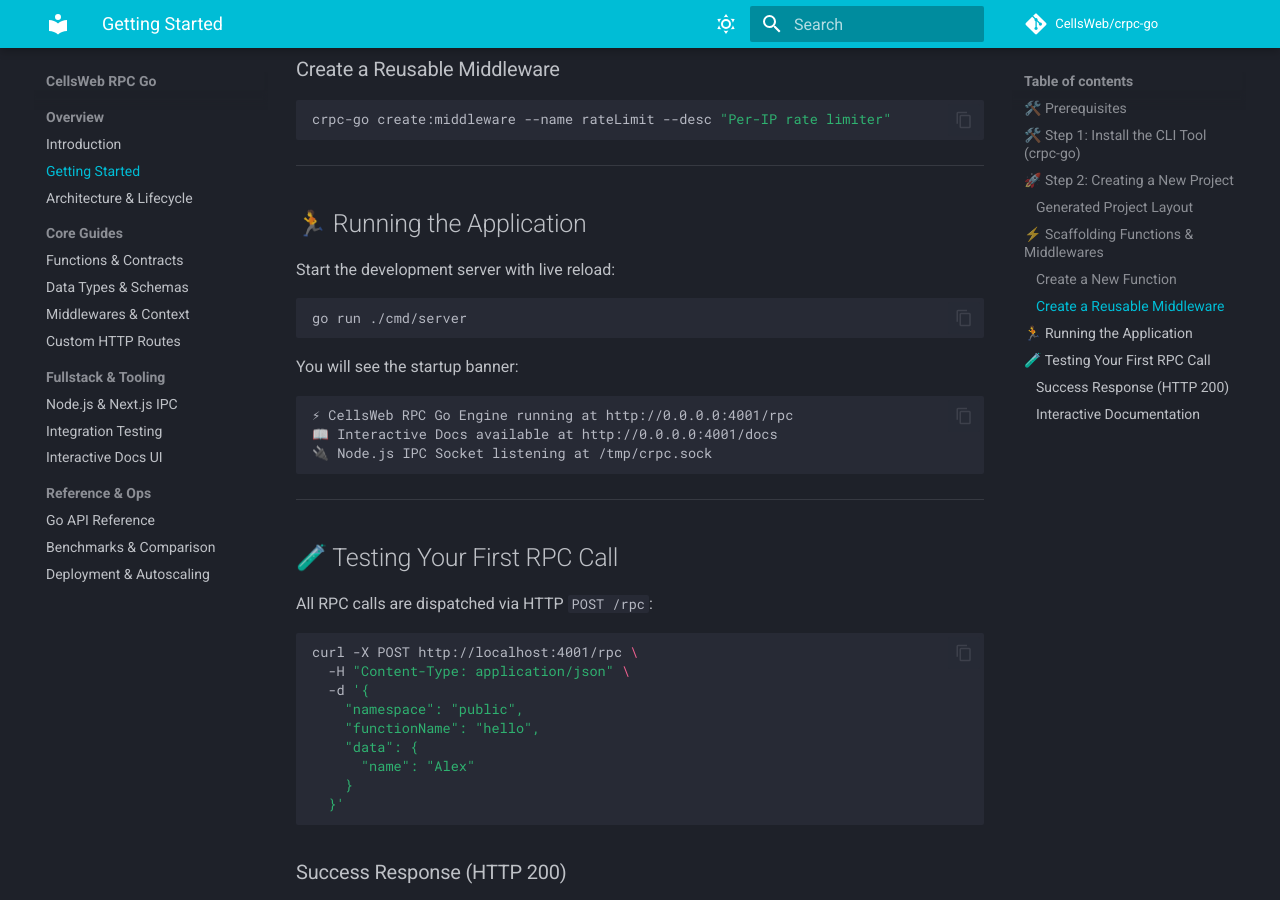
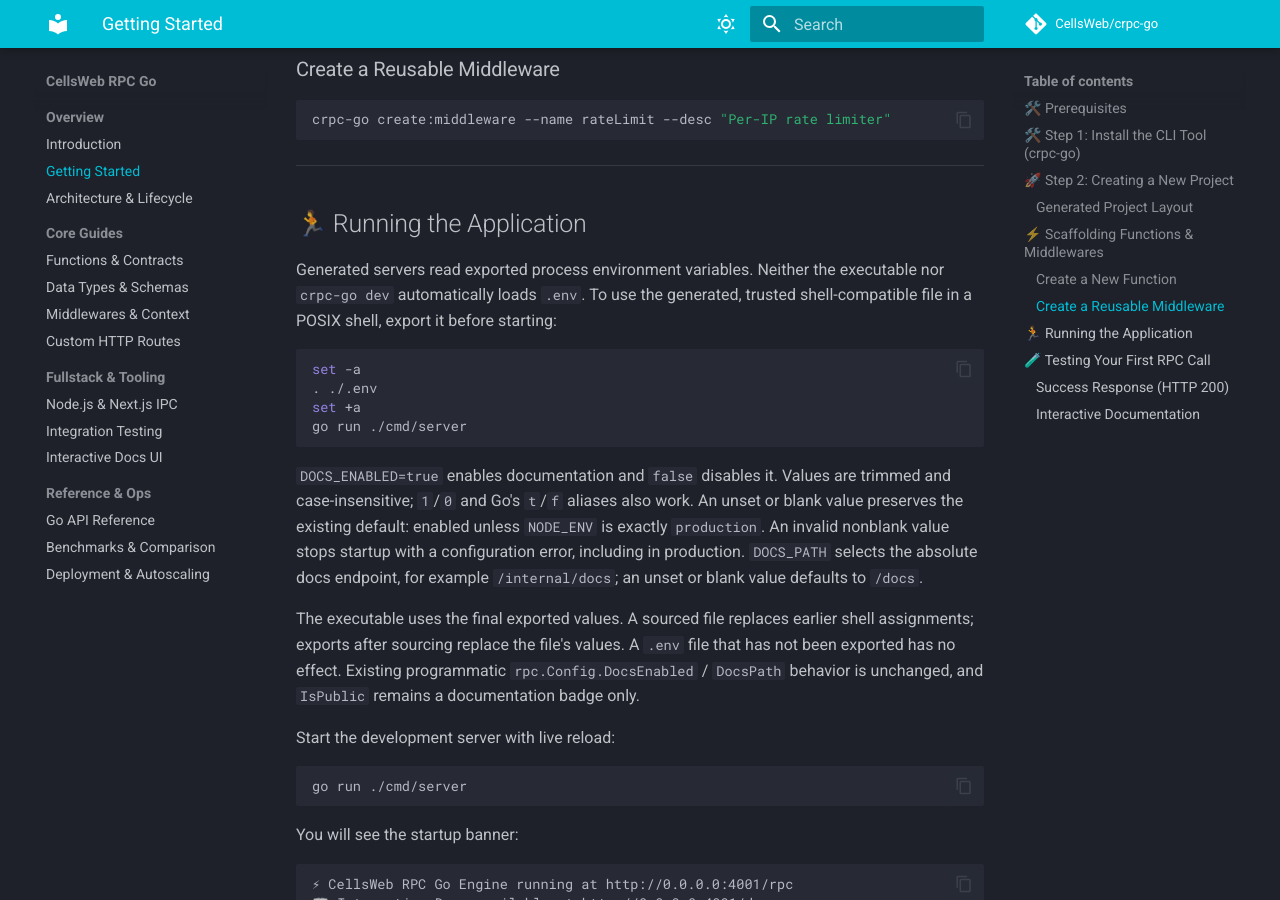
Before and after one commit to CellsWeb/crpc-go, an MkDocs documentation site: the page built from docs/getting-started.md, in a window 1280 px wide and 900 px high, scrolled down 1878 px. Built offline with MkDocs 1.6.1 and Material for MkDocs 9.7.7, drawn with Linux system fonts in a browser that asks for light colours; comment, search, counter and statistics services are not loaded.

Commit message:
fix(scaffold): respect exported documentation environment settings

````diff
--- a/docs/getting-started.md
+++ b/docs/getting-started.md
@@ -102,6 +102,30 @@ crpc-go create:middleware --name rateLimit --desc "Per-IP rate limiter"
 
 ## 🏃 Running the Application
 
+Generated servers read exported process environment variables. Neither the
+executable nor `crpc-go dev` automatically loads `.env`. To use the generated,
+trusted shell-compatible file in a POSIX shell, export it before starting:
+
+```bash
+set -a
+. ./.env
+set +a
+go run ./cmd/server
+```
+
+`DOCS_ENABLED=true` enables documentation and `false` disables it. Values are
+trimmed and case-insensitive; `1`/`0` and Go's `t`/`f` aliases also work. An unset
+or blank value preserves the existing default: enabled unless `NODE_ENV` is
+exactly `production`. An invalid nonblank value stops startup with a configuration
+error, including in production. `DOCS_PATH` selects the absolute docs endpoint,
+for example `/internal/docs`; an unset or blank value defaults to `/docs`.
+
+The executable uses the final exported values. A sourced file replaces earlier
+shell assignments; exports after sourcing replace the file's values. A `.env`
+file that has not been exported has no effect. Existing programmatic
+`rpc.Config.DocsEnabled` / `DocsPath` behavior is unchanged, and `IsPublic` remains
+a documentation badge only.
+
 Start the development server with live reload:
 
 ```bash
````
Also changed, not shown: 1 other file.
